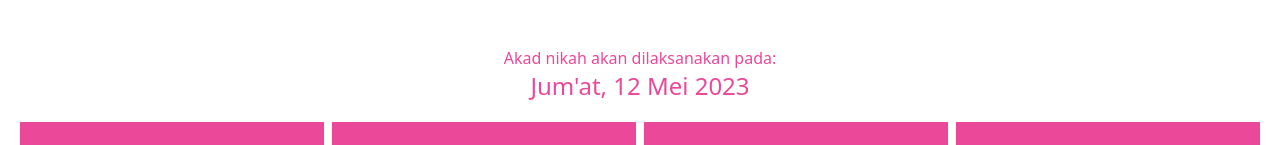
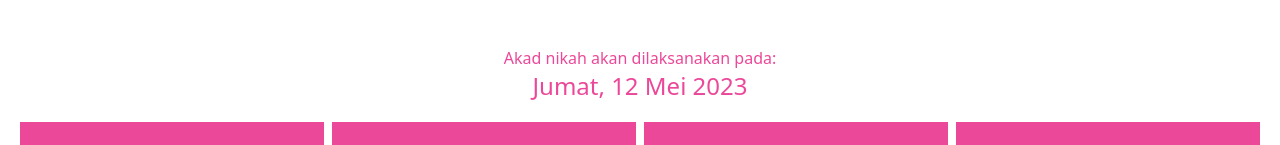
Before and after one commit to zed378/dayat-wedding, a Next.js app: page / in a window 1280 px wide. Both pictures are taken after a click on the button "Buka Undangan". Shown: the part 262-407 px from the top of the page. Built offline with nearby package versions, Linux system fonts and the light colour scheme.

Commit message:
add akad date

```diff
--- a/src/pages/index.jsx
+++ b/src/pages/index.jsx
@@ -47,7 +47,7 @@ const renderer = ({ days, hours, minutes, seconds, completed }) => {
           <div className="absolute top-1/2 left-1/2 -translate-x-1/2 -translate-y-1/2 w-full px-3 z-10">
             <div className="text-center text-pink-500 mb-3">
               <h1>Akad nikah akan dilaksanakan pada:</h1>
-              <h1 className="text-2xl">Jum'at, 12 Mei 2023</h1>
+              <h1 className="text-2xl">Jumat, 12 Mei 2023</h1>
             </div>
 
             <div className="w-full p-2 grid gap-2 md:grid-cols-4 grid-cols-2">
```
